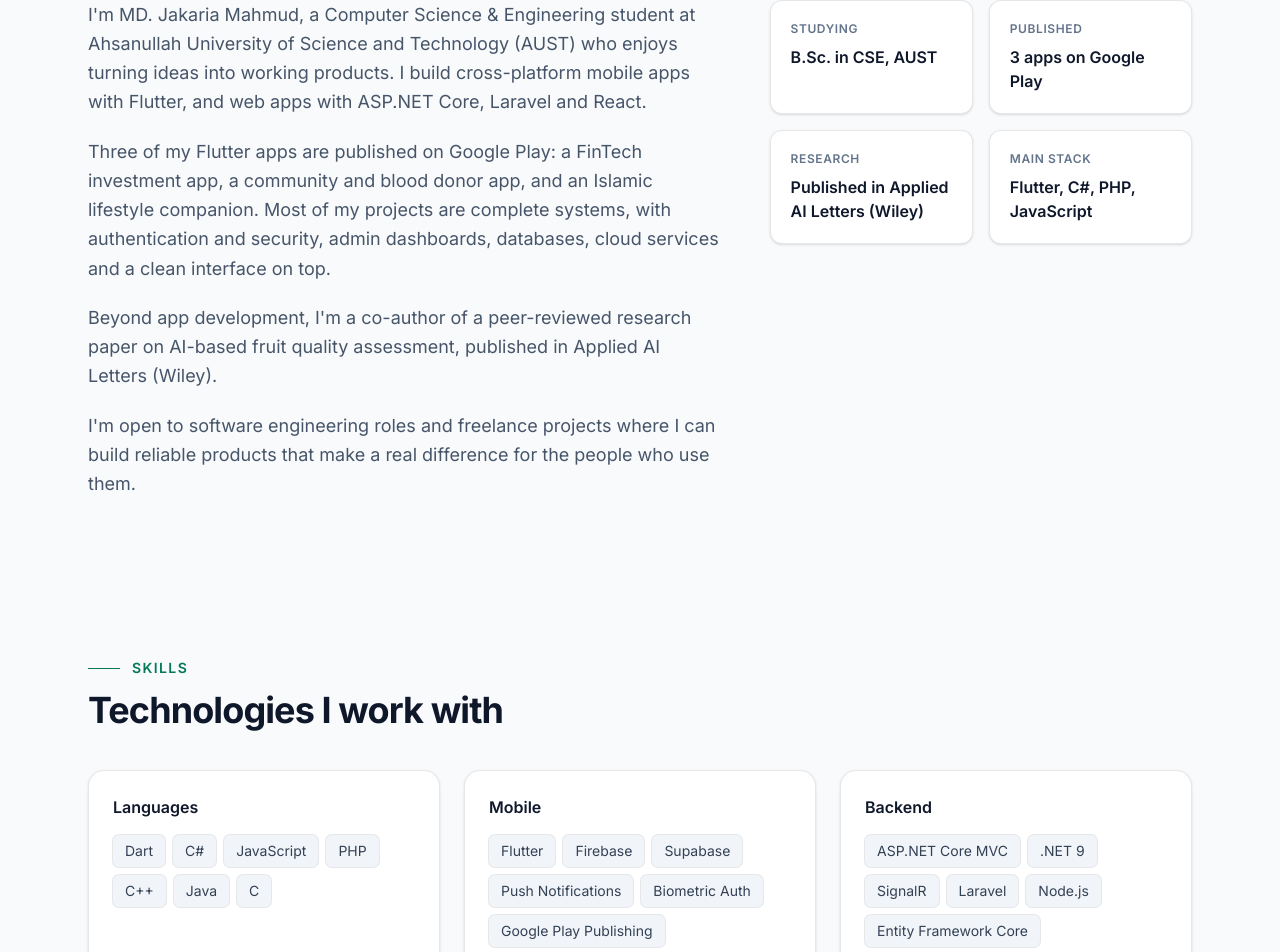
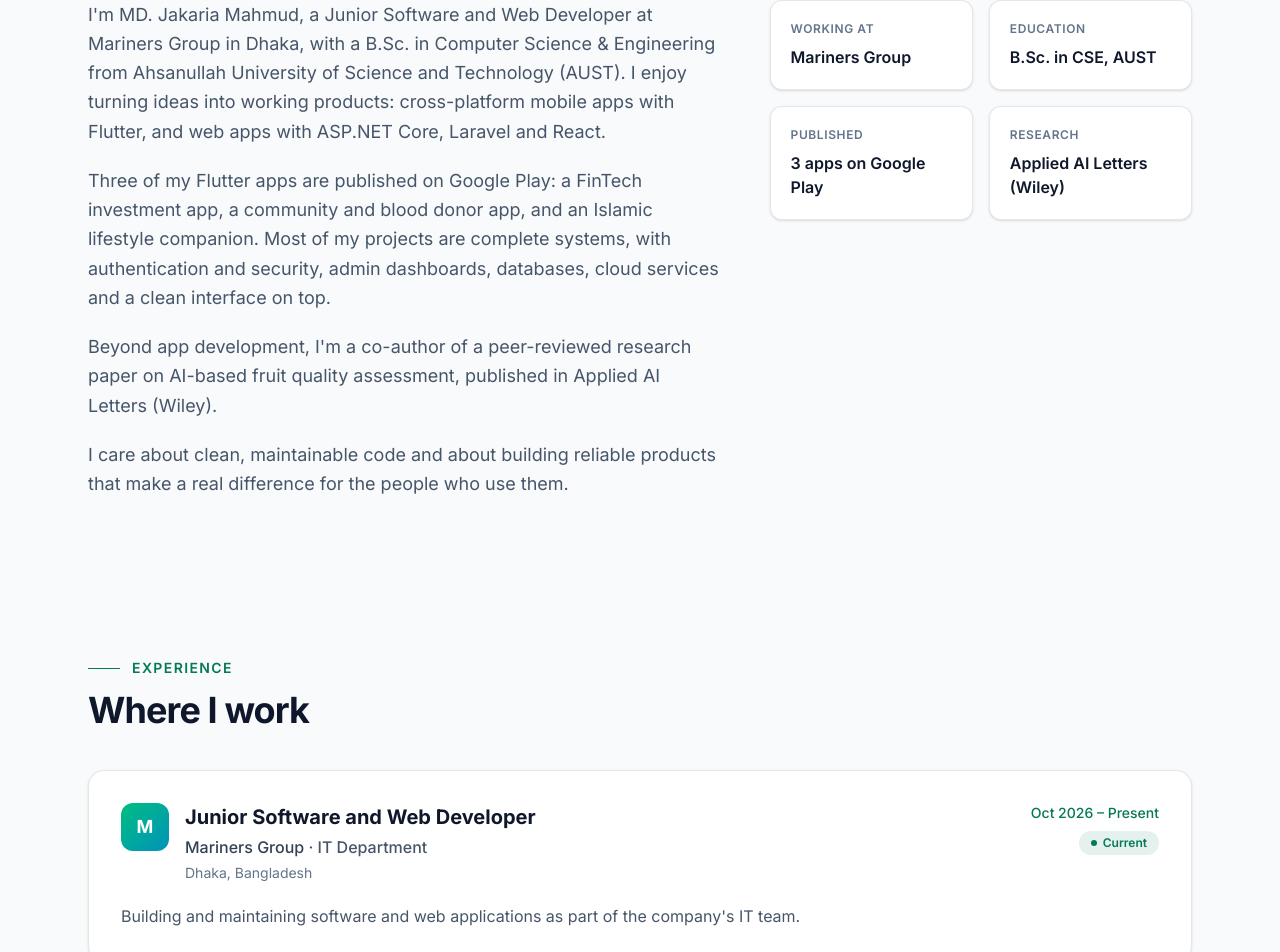
Before and after one commit to jakaria76/portfolio, a Next.js app: page / in a window 1280 px wide. Shown: the part 883-1835 px from the top of the page. Built offline with nearby package versions, Linux system fonts and the light colour scheme.

Commit message:
Add Experience section with Mariners Group

```diff
--- a/src/app/page.js
+++ b/src/app/page.js
@@ -1,9 +1,10 @@
 import fs from "fs";
 import path from "path";
-import { site, skills, education, projects, publications } from "@/data/portfolio";
+import { site, skills, education, experience, projects, publications } from "@/data/portfolio";
 import Navbar from "@/components/Navbar";
 import Hero from "@/components/Hero";
 import About from "@/components/About";
+import Experience from "@/components/Experience";
 import Skills from "@/components/Skills";
 import Projects from "@/components/Projects";
 import Publications from "@/components/Publications";
@@ -70,6 +71,9 @@ function buildJsonLd() {
           name: item.school,
         })),
         knowsAbout: skills.flatMap((group) => group.items),
+        worksFor: experience
+          .filter((job) => job.current)
+          .map((job) => ({ "@type": "Organization", name: job.company })),
         sameAs: [site.github, site.linkedin, site.orcid].filter(Boolean),
         ...(site.orcid && {
           identifier: {
@@ -121,6 +125,7 @@ export default function Home() {
       <main>
         <Hero hasPhoto={hasPhoto} hasResume={hasResume} />
         <About />
+        <Experience />
         <Skills />
         <Projects />
         <Publications />
--- a/src/components/Contact.js
+++ b/src/components/Contact.js
@@ -7,8 +7,8 @@ export default function Contact() {
     <Section id="contact" eyebrow="Contact" title="Let's work together">
       <div className="rounded-3xl border border-line bg-gradient-to-br from-emerald-500/10 via-transparent to-cyan-500/5 p-6 sm:p-12">
         <p className="max-w-2xl text-base leading-relaxed text-muted sm:text-lg">
-          I&apos;m open to software engineering roles, freelance projects and collaborations. If you
-          have an idea, an opportunity or just want to say hi, my inbox is open.
+          Have a project idea, a collaboration in mind or just want to say hi? I&apos;m always happy
+          to connect, and my inbox is open.
         </p>
 
         <a
--- /dev/null
+++ b/src/components/Experience.js
@@ -0,0 +1,72 @@
+import { experience } from "@/data/portfolio";
+import Section from "./Section";
+
+export default function Experience() {
+  if (experience.length === 0) return null;
+
+  return (
+    <Section id="experience" eyebrow="Experience" title="Where I work">
+      <div className="space-y-6">
+        {experience.map((job) => (
+          <article
+            key={`${job.company}-${job.startDate}`}
+            className="rounded-2xl border border-line bg-card p-5 shadow-sm transition-colors hover:border-accent/40 sm:p-8 dark:shadow-none"
+          >
+            <div className="flex flex-col gap-4 sm:flex-row sm:items-start sm:justify-between">
+              <div className="flex gap-4">
+                {/* company initial as a simple logo */}
+                <div
+                  className="flex h-12 w-12 shrink-0 items-center justify-center rounded-xl bg-gradient-to-br from-emerald-500 to-cyan-600 text-lg font-bold text-white"
+                  aria-hidden="true"
+                >
+                  {job.company.charAt(0)}
+                </div>
+                <div>
+                  <h3 className="text-lg font-bold text-heading sm:text-xl">{job.role}</h3>
+                  <p className="mt-1 font-medium text-body">
+                    {job.company}
+                    {job.department && <span className="text-muted"> · {job.department}</span>}
+                  </p>
+                  <p className="mt-1 text-sm text-faint">{job.location}</p>
+                </div>
+              </div>
+
+              <div className="flex flex-wrap items-center gap-2 sm:flex-col sm:items-end">
+                <span className="text-sm font-medium text-accent">{job.period}</span>
+                {job.current && (
+                  <span className="inline-flex items-center gap-1.5 rounded-full bg-accent/10 px-3 py-1 text-xs font-semibold text-accent">
+                    <span className="h-1.5 w-1.5 rounded-full bg-accent" aria-hidden="true" />
+                    Current
+                  </span>
+                )}
+              </div>
+            </div>
+
+            {job.summary && <p className="mt-5 leading-relaxed text-muted">{job.summary}</p>}
+
+            {job.highlights.length > 0 && (
+              <ul className="mt-4 space-y-2 text-sm text-muted">
+                {job.highlights.map((point) => (
+                  <li key={point} className="flex gap-3">
+                    <span className="mt-2 h-1.5 w-1.5 shrink-0 rounded-full bg-accent" aria-hidden="true" />
+                    {point}
+                  </li>
+                ))}
+              </ul>
+            )}
+
+            {job.stack.length > 0 && (
+              <ul className="mt-5 flex flex-wrap gap-2">
+                {job.stack.map((tech) => (
+                  <li key={tech} className="rounded-md bg-chip px-2.5 py-1 text-xs text-body ring-1 ring-line">
+                    {tech}
+                  </li>
+                ))}
+              </ul>
+            )}
+          </article>
+        ))}
+      </div>
+    </Section>
+  );
+}
--- a/src/components/Hero.js
+++ b/src/components/Hero.js
@@ -40,7 +40,7 @@ export default function Hero({ hasPhoto, hasResume }) {
               <span className="absolute inline-flex h-full w-full animate-ping rounded-full bg-accent opacity-60 motion-reduce:hidden" />
               <span className="relative inline-flex h-2 w-2 rounded-full bg-accent" />
             </span>
-            Open to new opportunities
+            Currently at Mariners Group
           </p>
 
           <h1 className="mt-5 text-4xl font-extrabold tracking-tight text-heading sm:text-6xl lg:text-7xl">
--- a/src/components/Navbar.js
+++ b/src/components/Navbar.js
@@ -7,6 +7,7 @@ import ThemeToggle from "./ThemeToggle";
 
 const links = [
   { href: "#about", label: "About" },
+  { href: "#experience", label: "Experience" },
   { href: "#skills", label: "Skills" },
   { href: "#projects", label: "Projects" },
   { href: "#research", label: "Research" },
@@ -39,7 +40,7 @@ export default function Navbar({ hasResume }) {
   useEffect(() => {
     const onScroll = () => setScrolled(window.scrollY > 10);
     // close the mobile menu if the screen becomes desktop-sized
-    const onResize = () => window.innerWidth >= 1024 && setOpen(false);
+    const onResize = () => window.innerWidth >= 1280 && setOpen(false);
     onScroll();
     window.addEventListener("scroll", onScroll, { passive: true });
     window.addEventListener("resize", onResize);
@@ -61,7 +62,7 @@ export default function Navbar({ hasResume }) {
           <span className="text-accent">.</span>
         </a>
 
-        <div className="hidden items-center gap-8 lg:flex">
+        <div className="hidden items-center gap-8 xl:flex">
           <ul className="flex items-center gap-7">
             {links.map((link) => (
               <li key={link.href}>
@@ -99,7 +100,7 @@ export default function Navbar({ hasResume }) {
         </div>
 
         {/* mobile: theme toggle stays visible next to the menu button */}
-        <div className="flex items-center gap-2 lg:hidden">
+        <div className="flex items-center gap-2 xl:hidden">
           <ThemeToggle />
           <button
             type="button"
@@ -114,7 +115,7 @@ export default function Navbar({ hasResume }) {
       </nav>
 
       {open && (
-        <ul className="space-y-1 border-t border-line px-4 pb-4 pt-2 lg:hidden">
+        <ul className="space-y-1 border-t border-line px-4 pb-4 pt-2 xl:hidden">
           {links.map((link) => (
             <li key={link.href}>
               <a
--- a/src/data/portfolio.js
+++ b/src/data/portfolio.js
@@ -74,17 +74,35 @@ export const site = {
 };
 
 export const about = [
-  "I'm MD. Jakaria Mahmud, a Computer Science & Engineering student at Ahsanullah University of Science and Technology (AUST) who enjoys turning ideas into working products. I build cross-platform mobile apps with Flutter, and web apps with ASP.NET Core, Laravel and React.",
+  "I'm MD. Jakaria Mahmud, a Junior Software and Web Developer at Mariners Group in Dhaka, with a B.Sc. in Computer Science & Engineering from Ahsanullah University of Science and Technology (AUST). I enjoy turning ideas into working products: cross-platform mobile apps with Flutter, and web apps with ASP.NET Core, Laravel and React.",
   "Three of my Flutter apps are published on Google Play: a FinTech investment app, a community and blood donor app, and an Islamic lifestyle companion. Most of my projects are complete systems, with authentication and security, admin dashboards, databases, cloud services and a clean interface on top.",
   "Beyond app development, I'm a co-author of a peer-reviewed research paper on AI-based fruit quality assessment, published in Applied AI Letters (Wiley).",
-  "I'm open to software engineering roles and freelance projects where I can build reliable products that make a real difference for the people who use them.",
+  "I care about clean, maintainable code and about building reliable products that make a real difference for the people who use them.",
 ];
 
 export const quickFacts = [
-  { label: "Studying", value: "B.Sc. in CSE, AUST" },
+  { label: "Working at", value: "Mariners Group" },
+  { label: "Education", value: "B.Sc. in CSE, AUST" },
   { label: "Published", value: "3 apps on Google Play" },
-  { label: "Research", value: "Published in Applied AI Letters (Wiley)" },
-  { label: "Main stack", value: "Flutter, C#, PHP, JavaScript" },
+  { label: "Research", value: "Applied AI Letters (Wiley)" },
+];
+
+// Jobs, newest first. current: true shows "Present" and a "Current" badge.
+// highlights / stack: add what you do and the tools you use; empty lists are hidden.
+export const experience = [
+  {
+    role: "Junior Software and Web Developer",
+    company: "Mariners Group",
+    department: "IT Department",
+    location: "Dhaka, Bangladesh",
+    period: "Oct 2026 – Present",
+    startDate: "2026-10-04",
+    current: true,
+    summary:
+      "Building and maintaining software and web applications as part of the company's IT team.",
+    highlights: [],
+    stack: [],
+  },
 ];
 
 export const skills = [
```
